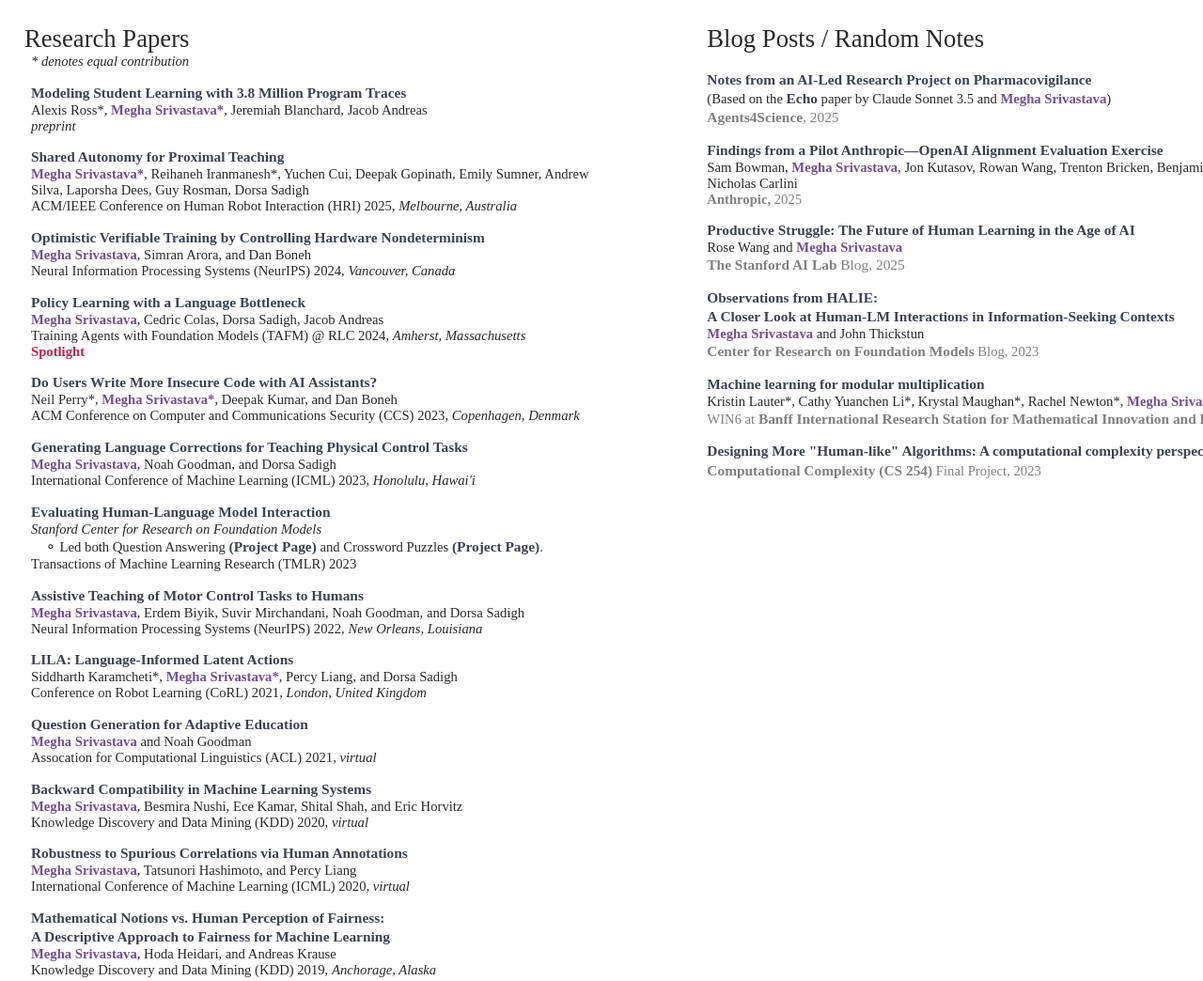
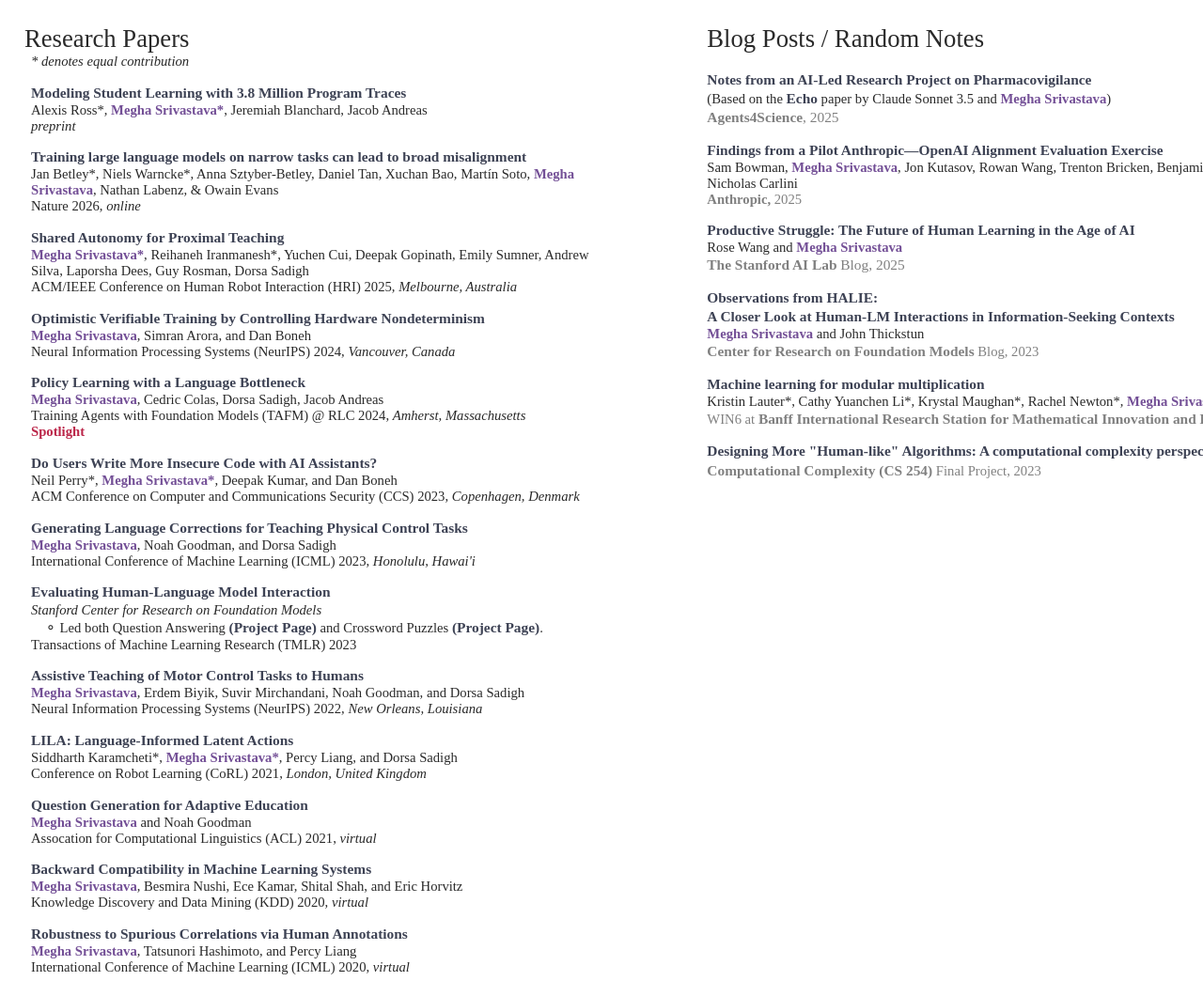
Before and after one commit to meghabyte/meghabyte.github.io, a plain HTML site: page research.html in a window 1280 px wide. Shown: the top 1044 px of the page at 94% size. Drawn offline with Linux system fonts and the light colour scheme; a web font is replaced by a local one.

Commit message:
add paper

```diff
--- a/research.html
+++ b/research.html
@@ -97,6 +97,11 @@ authors{
         Alexis Ross*, <span style="color: #734f96 ; font-weight: bold">Megha Srivastava*</span>, Jeremiah Blanchard, Jacob Andreas <br>
         <i>preprint</i>
  </p>
+
+ <p><strong><a href="https://www.nature.com/articles/s41586-025-09937-5">Training large language models on narrow tasks can lead to broad misalignment</a></strong><br>
+    Jan Betley*, Niels Warncke*, Anna Sztyber-Betley, Daniel Tan, Xuchan Bao, Martín Soto, <span style="color: #734f96 ; font-weight: bold">Megha Srivastava</span>, Nathan Labenz, & Owain Evans <br>
+    Nature 2026, <i>online</i>
+</p>
 
       <p><strong><a href="https://arxiv.org/abs/2502.19899"> Shared Autonomy for Proximal Teaching</a></strong><br>
              <span style="color: #734f96 ; font-weight: bold">Megha Srivastava*</span>, Reihaneh Iranmanesh*, Yuchen Cui, Deepak Gopinath, Emily Sumner, Andrew Silva, Laporsha Dees, Guy Rosman, Dorsa Sadigh <br>
```
Also changed, not shown: index.html (+4 -0 lines).
